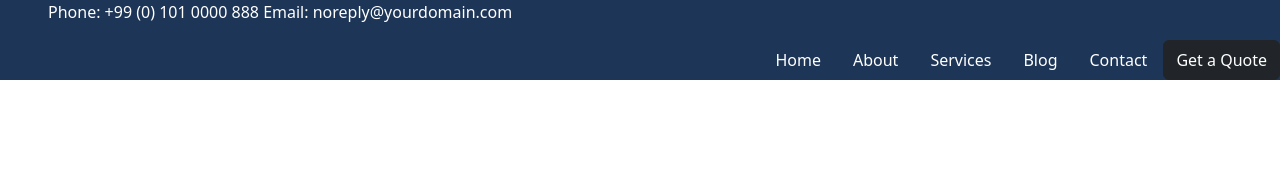
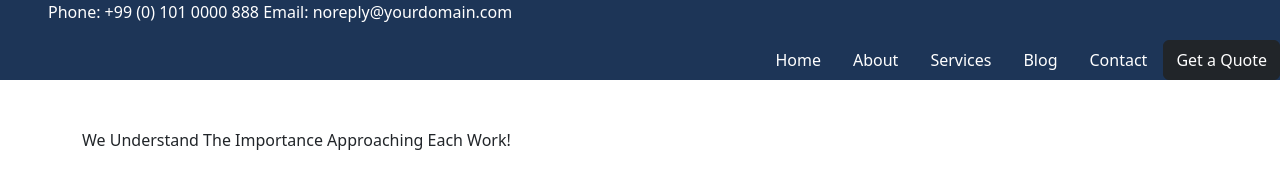
Before and after one commit to m-salman004/Logistic-Express, a plain HTML site: page index.html in a window 1280 px wide. Drawn offline with nearby package versions, Linux system fonts and the light colour scheme.

Commit message:
add statement

```diff
--- a/index.html
+++ b/index.html
@@ -44,10 +44,10 @@
     </main>
         <!-- Footer -->
         <footer>
-            <div class="container">
+            <div class="container my-5">
                 <div class="row">
                     <div class="col">
-
+                        <p>We Understand The Importance Approaching Each Work!</p>
                     </div>
                 </div>
             </div>
```
